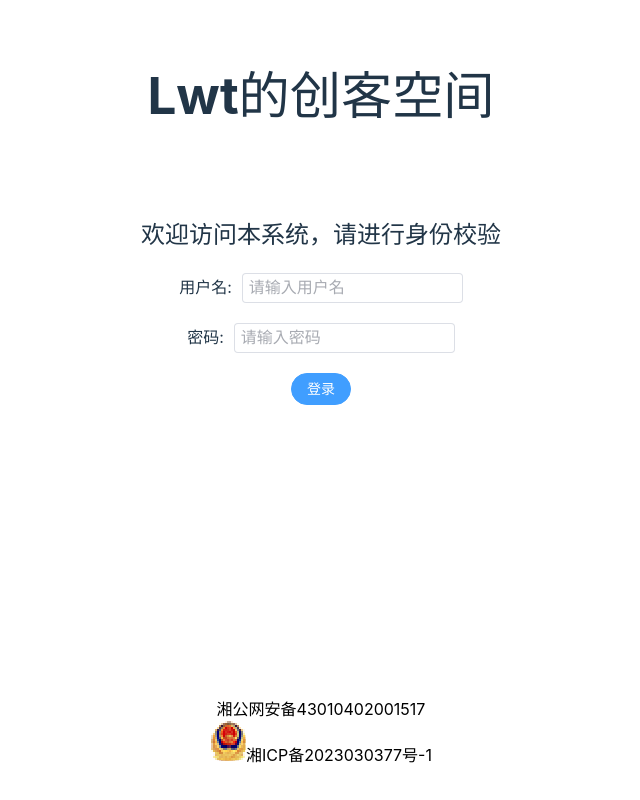
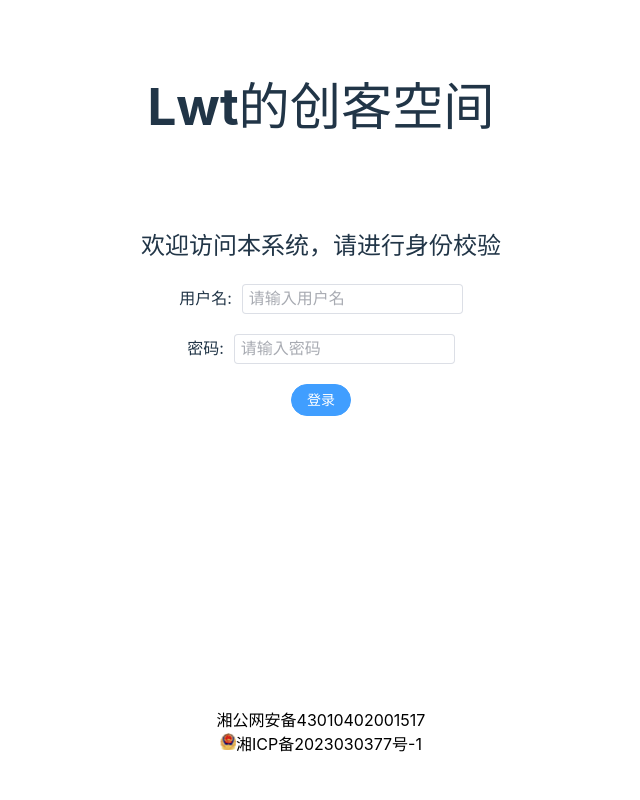
Before and after one commit to Lwt235/Lwt-Craft, a Vue app in the folder mytest/: page / in a window 1280 px wide. Shown: the whole page, without its empty margins (319-959 px from the left). Built offline with nearby package versions, Linux system fonts and the light colour scheme.

Commit message:
修改图片大小

```diff
--- a/mytest/src/App.vue
+++ b/mytest/src/App.vue
@@ -29,7 +29,7 @@
     </el-container>
     <a href="https://beian.mps.gov.cn/#/query/webSearch?code=43010402001517" rel="noreferrer" target="_blank" style="text-decoration: none; color:black">湘公网安备43010402001517</a>
     <br>
-    <img src="./assets/beian.png" width="36" height="40">
+    <img src="./assets/beian.png" width="16" height="17.28">
     <a href="https://beian.miit.gov.cn/" target="_blank" style="text-decoration: none; color:black">湘ICP备2023030377号-1</a>
 </template>
 
```
